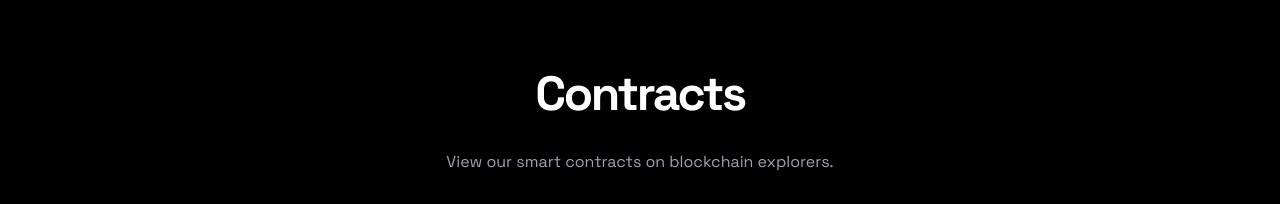
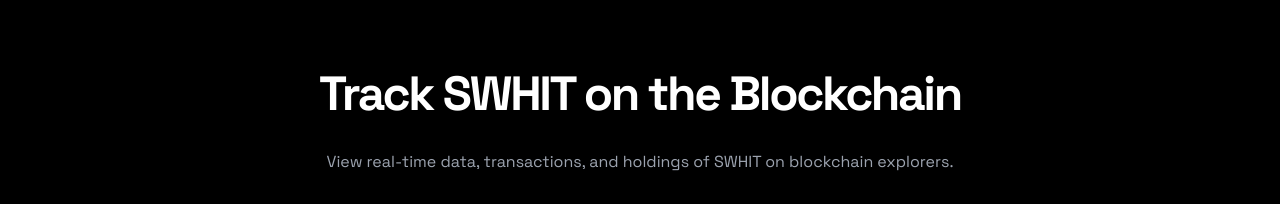
Before and after one commit to wheat-eco/WheatChain_page, a Next.js app: page / in a window 1280 px wide. Shown: the part 2184-2388 px from the top of the page. Built offline with nearby package versions, Linux system fonts and the light colour scheme.

Commit message:
update contracts.tsx

```diff
--- a/src/components/contracts.tsx
+++ b/src/components/contracts.tsx
@@ -1,14 +1,18 @@
-import { Button } from "@/components/ui/button"
-import Link from "next/link"
-import Image from "next/image"
+import { Button } from "@/components/ui/button";
+import Link from "next/link";
+import Image from "next/image";
 
 export function Contracts() {
   return (
     <section id="contracts" className="relative bg-black py-16">
       <div className="container mx-auto px-4">
         <div className="mx-auto max-w-3xl space-y-8 text-center">
-          <h2 className="text-3xl font-bold tracking-tighter sm:text-4xl md:text-5xl">Contracts</h2>
-          <p className="text-gray-400">View our smart contracts on blockchain explorers.</p>
+          <h2 className="text-3xl font-bold tracking-tighter sm:text-4xl md:text-5xl">
+            Track SWHIT on the Blockchain
+          </h2>
+          <p className="text-gray-400">
+            View real-time data, transactions, and holdings of SWHIT on blockchain explorers.
+          </p>
           <div className="flex flex-col items-center justify-center gap-4 sm:flex-row">
             <Button asChild size="lg">
               <Link
@@ -28,7 +32,6 @@ export function Contracts() {
                 rel="noopener noreferrer"
                 className="flex items-center gap-2"
               >
-
                 View on Suivision
               </Link>
             </Button>
@@ -36,5 +39,5 @@ export function Contracts() {
         </div>
       </div>
     </section>
-  )
+  );
 }
```
